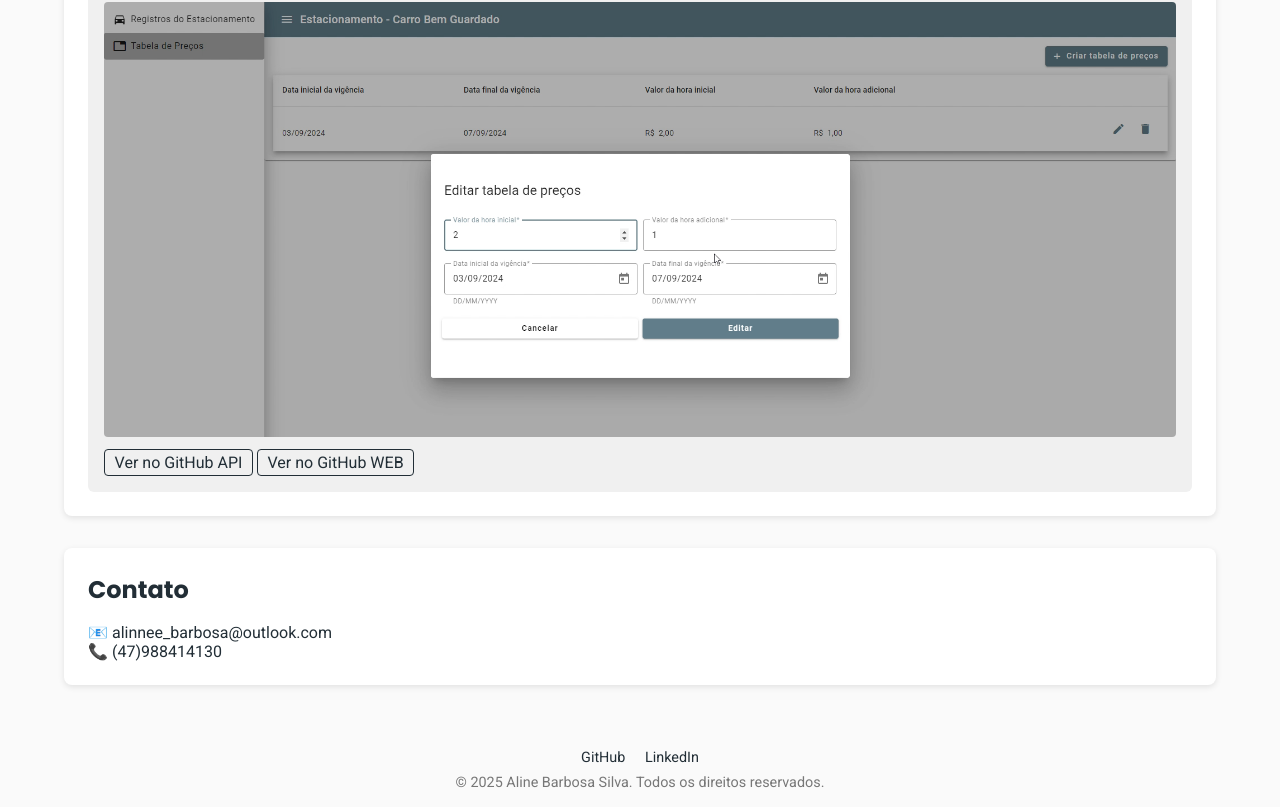
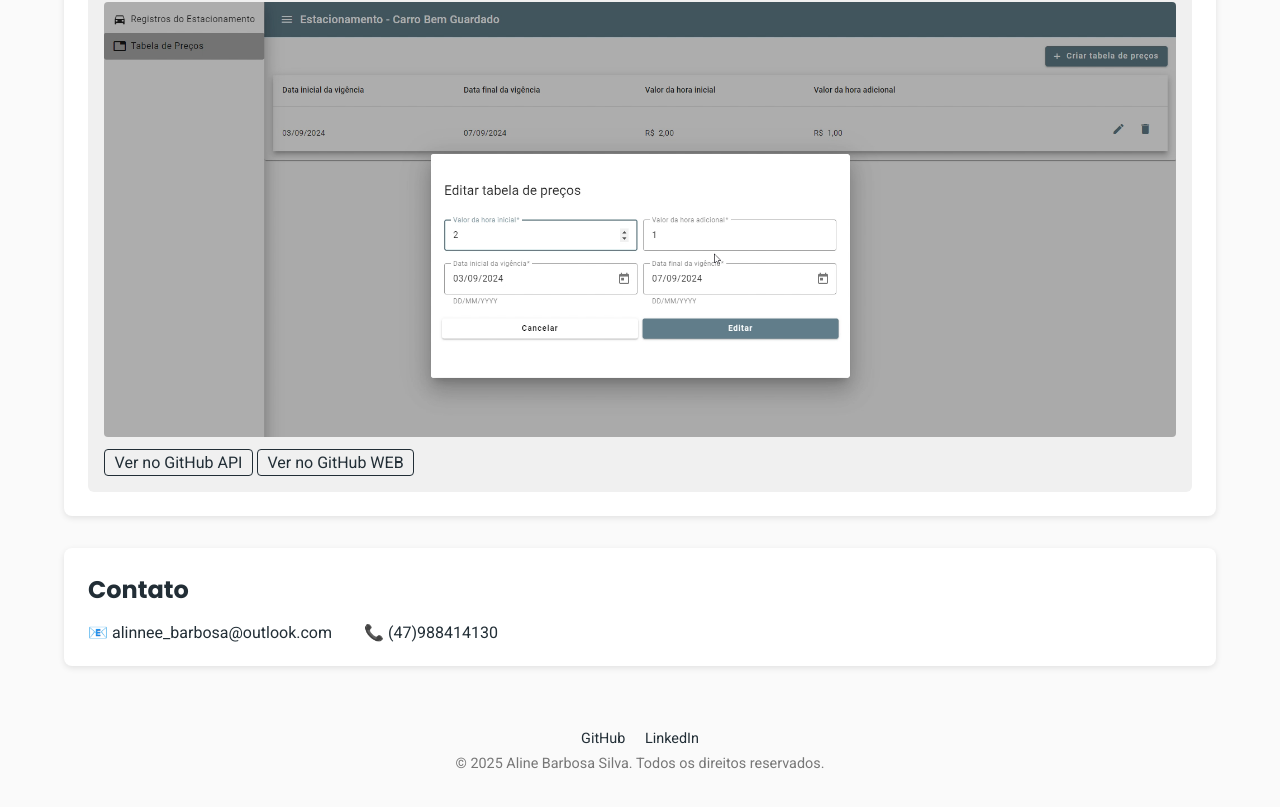
Before and after one commit to alinebarbosasilva/pagina-perfil-pessoal, a plain HTML site: page index.html in a window 1280 px wide. Shown: the part 1752-2559 px from the top of the page. Drawn offline with Linux system fonts and the light colour scheme.

Commit message:
fix: ajuste layout da seção de contato

```diff
--- a/index.html
+++ b/index.html
@@ -71,8 +71,10 @@
 
     <section id="contato">
       <h2>Contato</h2>
-      <p>📧 <a href="alinnee_barbosa@outlook.com">alinnee_barbosa@outlook.com</a></p>
-      <p>📞 <a href="tel:+5547988414130">(47)988414130</a></p>
+        <div>
+          <p>📧 <a href="alinnee_barbosa@outlook.com">alinnee_barbosa@outlook.com</a></p>
+          <p>📞 <a href="tel:+5547988414130">(47)988414130</a></p>
+       </div>
     </section>
   </main>
 
--- a/styles.css
+++ b/styles.css
@@ -134,6 +134,12 @@ h2 {
   color: white;
 }
 
+#contato div {
+  display: flex;
+  align-items: center;
+  gap: 2rem;
+}
+
 #contato p > a {
   color: var(--cor-primaria);
   text-decoration: none;
```
